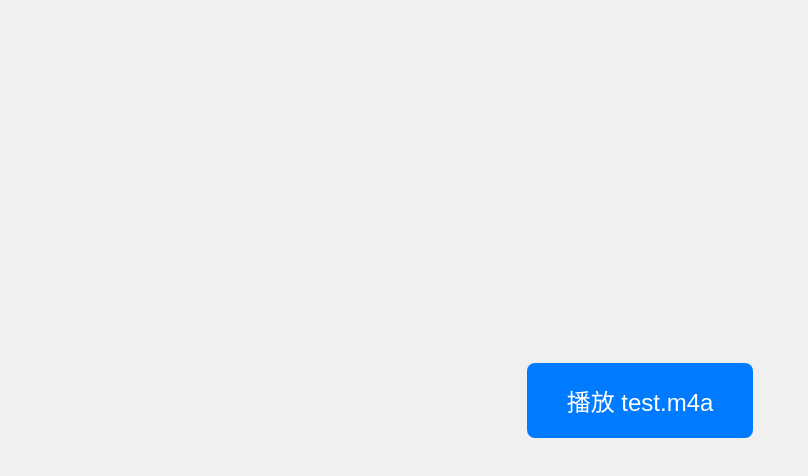
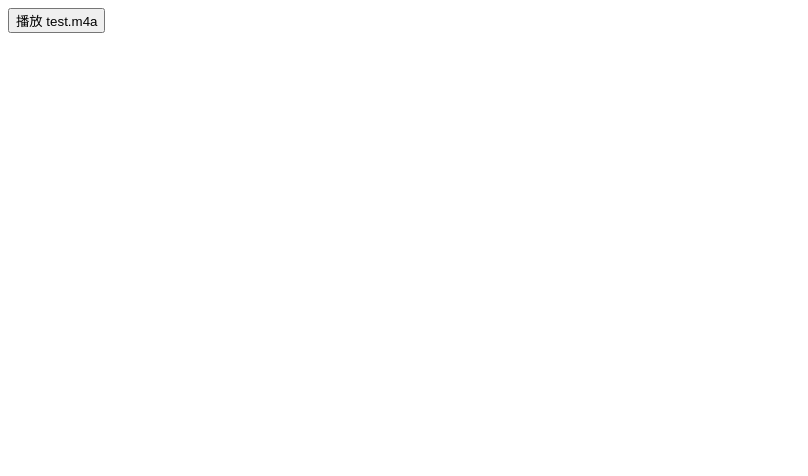
Before and after one commit to XmShrine/trick_1, a plain HTML site: page TES_con/index.html in a window 1280 px wide. Shown: the whole page, without its empty margins (0-808 px from the left). Drawn offline with Linux system fonts and the light colour scheme.

Commit message:
Update index.html

```diff
--- a/TES_con/index.html
+++ b/TES_con/index.html
@@ -3,44 +3,21 @@
 <head>
     <meta charset="UTF-8">
     <meta name="viewport" content="width=device-width, initial-scale=1.0">
-    <title>低延迟音频播放</title>
-    <style>
-        body {
-            font-family: Arial, sans-serif;
-            display: flex;
-            justify-content: center;
-            align-items: center;
-            height: 100vh;
-            margin: 0;
-            background-color: #f0f0f0;
-        }
-        button {
-            padding: 20px 40px;
-            font-size: 24px;
-            cursor: pointer;
-            border: none;
-            border-radius: 8px;
-            background-color: #007BFF;
-            color: white;
-            transition: background-color 0.3s ease;
-        }
-        button:hover {
-            background-color: #0056b3;
-        }
-        button:active {
-            background-color: #004085;
-        }
-    </style>
+    <title>低延迟音频播放 (预加载)</title>
 </head>
 <body>
 
     <button id="playButton">播放 test.m4a</button>
 
     <script>
+        // 预先创建 Audio 对象，但不要播放
+        const preloadAudio = new Audio('test.m4a');
+
         document.getElementById('playButton').addEventListener('click', function() {
             // 每次点击都创建一个新的 Audio 对象
             const audio = new Audio('test.m4a');
-            // 立即播放
+
+            // 播放它
             audio.play().catch(error => {
                 console.error("音频播放失败:", error);
             });
```
